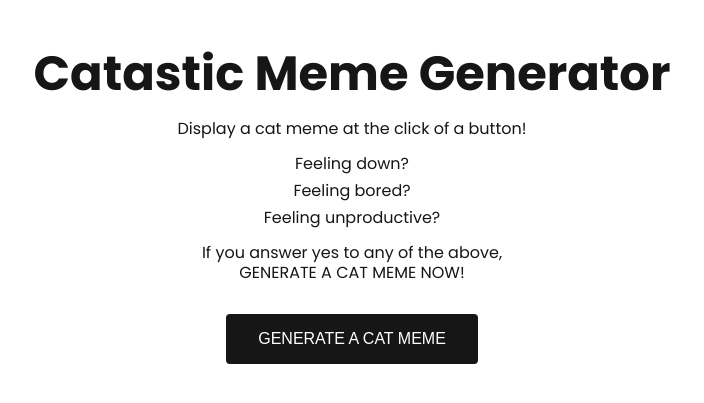
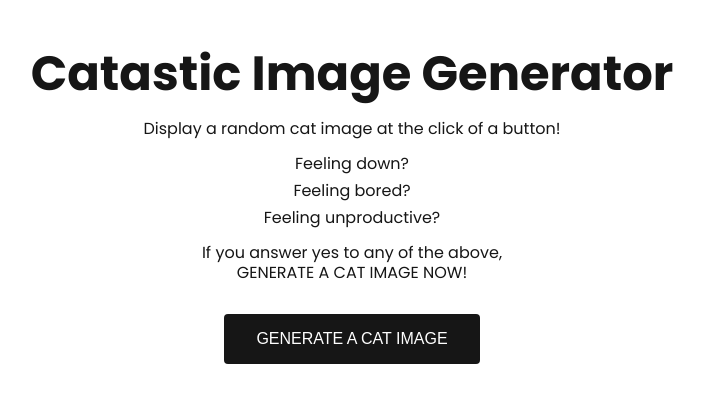
Before and after one commit to jma26/Catastic-Image-Generator, a website built with Parcel: page src/index.html in a window 1280 px wide. Shown: the part 267-670 px from the top of the page, without its empty margins (288-992 px from the left). Built offline with nearby package versions, Linux system fonts and the light colour scheme.

Commit message:
Update project titles/names

```diff
--- a/package.json
+++ b/package.json
@@ -3,7 +3,7 @@
   "private": true,
   "version": "0.0.0",
   "source": "src/index.html",
-  "homepage": "https://jma26.github.io/Catastic-Memes-Generator/",
+  "homepage": "https://jma26.github.io/Catastic-Image-Generator/",
   "scripts": {
     "start": "parcel",
     "build": "parcel build src/index.html --public-url ./",
--- a/src/index.html
+++ b/src/index.html
@@ -6,7 +6,7 @@
     <link rel="preconnect" href="https://fonts.googleapis.com">
     <link rel="preconnect" href="https://fonts.gstatic.com" crossorigin>
     <link href="https://fonts.googleapis.com/css2?family=Poppins:ital,wght@0,100;0,200;0,300;0,400;0,500;0,600;0,700;0,800;0,900;1,100;1,200;1,300;1,400;1,500;1,600;1,700;1,800;1,900&display=swap" rel="stylesheet">
-    <title>Catastic Meme Generator</title>
+    <title>Catastic Image Generator</title>
     <link rel="stylesheet" href="style.scss">
     <script type="module" src="client.js" defer></script>
   </head>
@@ -37,15 +37,15 @@
       </section>
       <!-- Content -->
       <section class="hero-content__section">
-        <h1>Catastic Meme Generator</h1>
-        <p>Display a cat meme at the click of a button!</p>
+        <h1>Catastic Image Generator</h1>
+        <p>Display a random cat image at the click of a button!</p>
         <div class="hero-content__feelings-container">
           <p>Feeling down?</p>
           <p>Feeling bored?</p>
           <p>Feeling unproductive?</p>
-          <p>If you answer yes to any of the above,<br /> GENERATE A CAT MEME NOW!</p>
+          <p>If you answer yes to any of the above,<br /> GENERATE A CAT IMAGE NOW!</p>
         </div>
-        <button class="hero-content__button">GENERATE A CAT MEME</button>
+        <button class="hero-content__button">GENERATE A CAT IMAGE</button>
       </section>
       <div class="modal modal--hidden">
         <dialog class="data-dialog">
```
